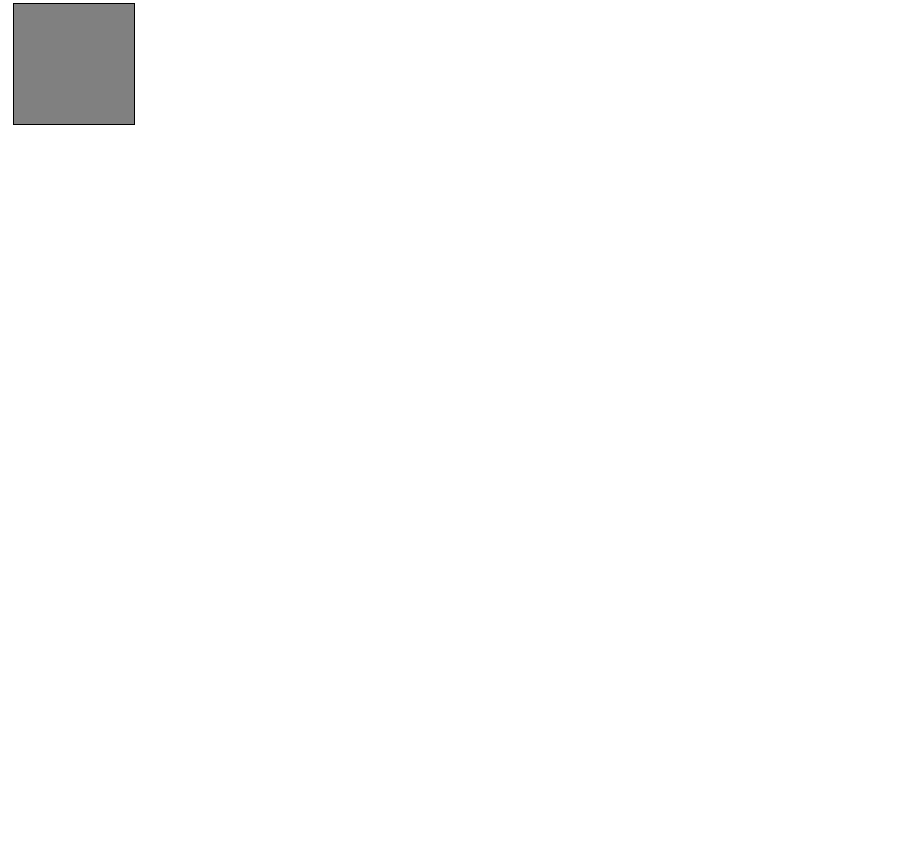
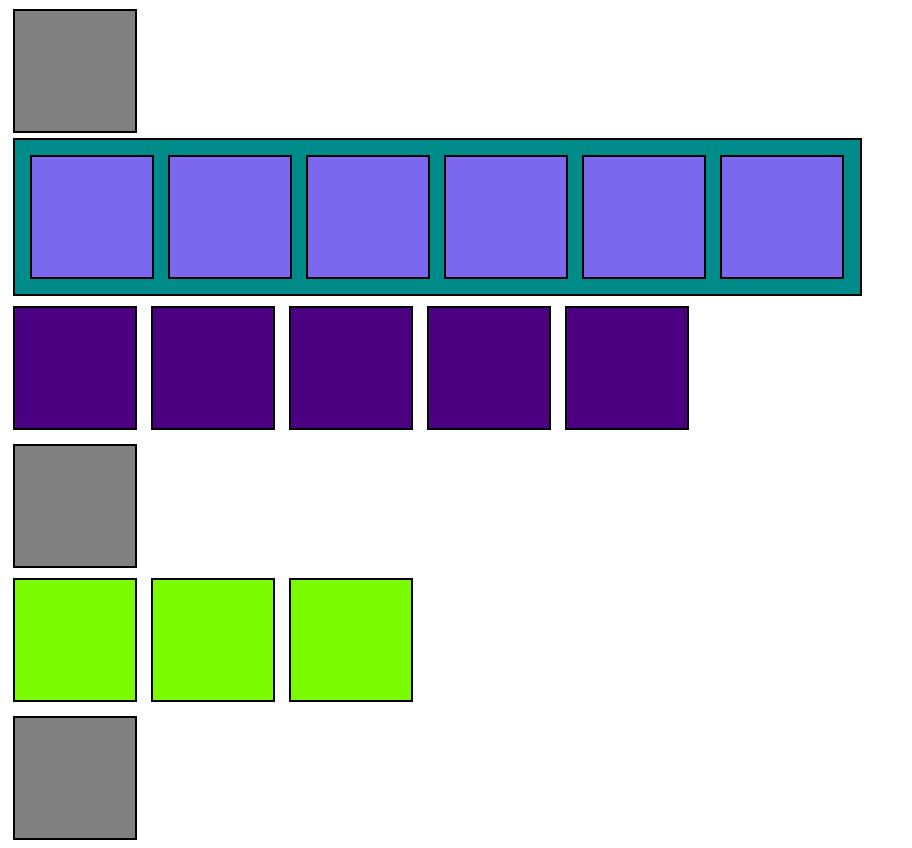
Before and after one commit to NellySaavedra/8Cajas, a plain HTML site: page index.html in a window 1280 px wide. Shown: the part 434-1282 px from the top of the page, without its empty margins (0-912 px from the left). Before the commit the page ends 800 px from the top, so only its background shows below. Drawn offline with Linux system fonts and the light colour scheme.

Commit message:
MasCajas

```diff
--- a/index.html
+++ b/index.html
@@ -15,5 +15,23 @@
 		<div class="lineaDos"></div>
 		<div class="lineaDos"></div>
 		<div></div>
+		<div class="padre2">
+			<div class="alingPadre2"></div>
+			<div class="alingPadre2"></div>
+			<div class="alingPadre2"></div>
+			<div class="alingPadre2"></div>
+			<div class="alingPadre2"></div>
+			<div class="alingPadre2"></div>
+		</div>
+		<div class="lineaDe5"></div>
+		<div class="lineaDe5"></div>
+		<div class="lineaDe5"></div>
+		<div class="lineaDe5"></div>
+		<div class="lineaDe5"></div>
+		<div></div>
+		<div class="lineaDe3"></div>
+		<div class="lineaDe3"></div>
+		<div class="lineaDe3"></div>
+		<div></div>
 	</body>
 </html>
--- a/main.css
+++ b/main.css
@@ -2,7 +2,7 @@ div{
 	height: 100px;
 	width: 100px;
 	background-color: grey;
-	border: 1px solid black;
+	border: 2px solid black;
 	margin: 5px 5px;
 	padding: 10px;
 }
@@ -10,10 +10,29 @@ div{
 .padre {
 	height: 134px;
 	width: 410px;
+	background-color: #2E8B57;
 }
 .alingPadre {
 	display: inline-block;
+	background-color: #DB7093;
 }
 .lineaDos {
 	display: inline-block;
 }
+.padre2{
+	height: 134px;
+	width: 825px;
+	background-color: #008B8B;
+}
+.alingPadre2{
+	display: inline-block;
+	background-color: #7B68EE;
+}
+.lineaDe5{
+	display: inline-block;
+	background-color: #4B0082;
+}
+.lineaDe3{
+	display: inline-block;
+	background-color: #7CFC00;
+}
```
